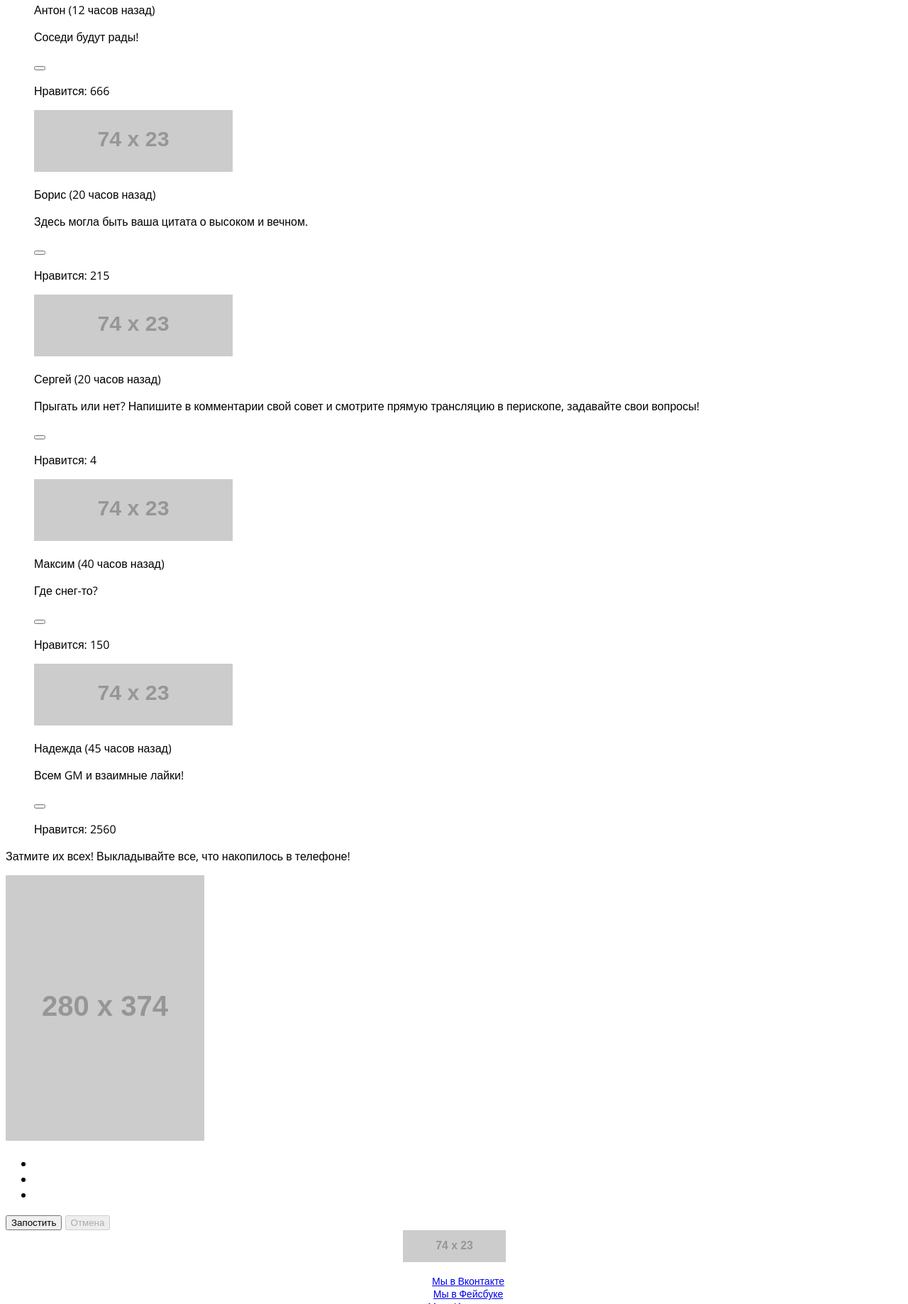
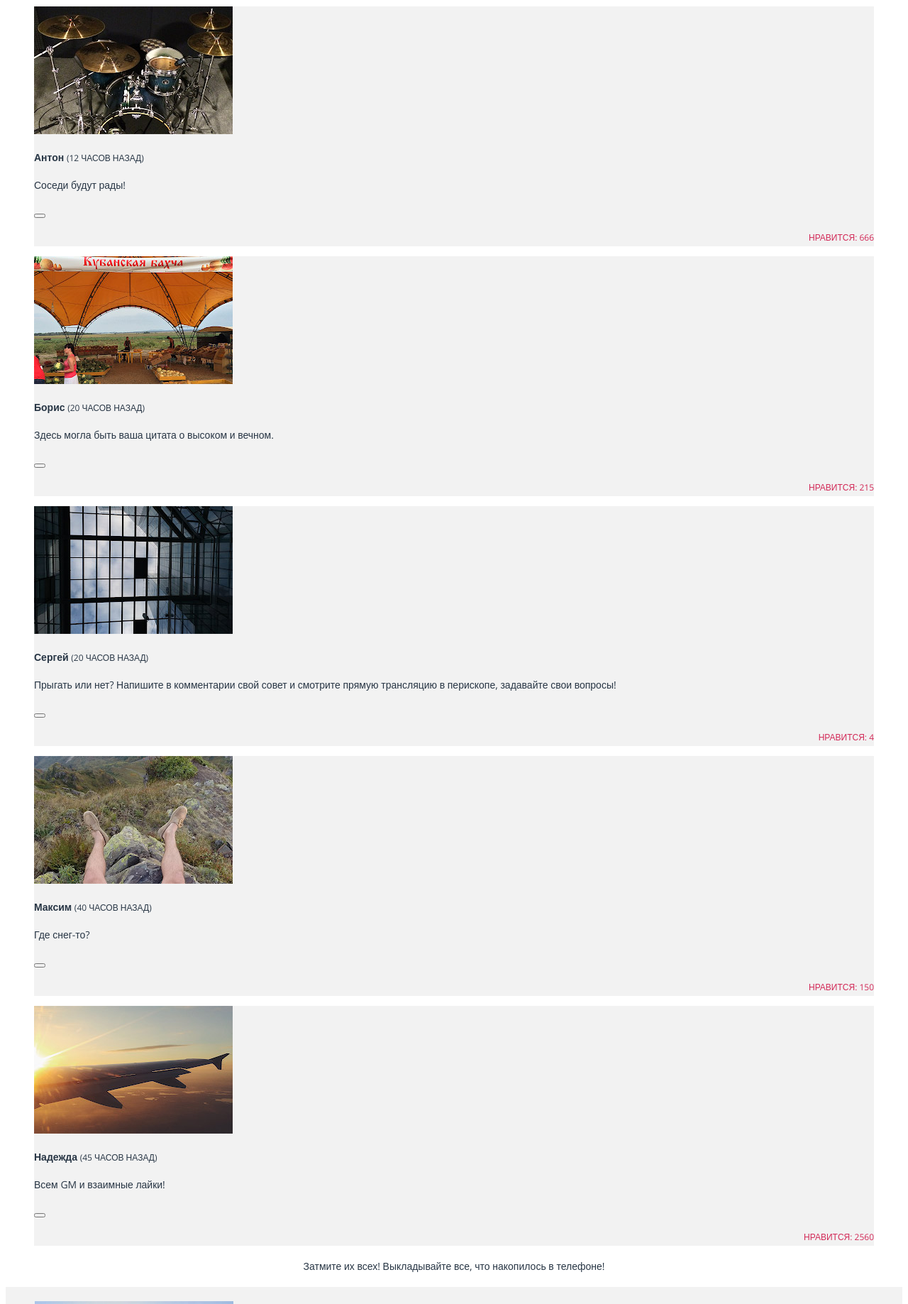
Before and after one commit to peterfeld/1391583-pink-20, a website: page source/photo.html in a window 1280 px wide. Shown: the part 963-2800 px from the top of the page at 71% size. Drawn offline with nearby package versions, Linux system fonts and the light colour scheme; files that its build step writes are made by us from their sources; placeholder pictures from the web are drawn by us.

Commit message:
Добавляет верстку страницы photo с препроцессорами

```diff
--- /dev/null
+++ b/source/less/editor.less
@@ -0,0 +1,25 @@
+.editor {
+  background-color: @basis-extra-grey;
+  padding: 20px 20px 20px 41px;
+}
+
+.editor__button {
+  font-weight: bold;
+  font-size: 18px;
+  line-height: 18px;
+  text-align: center;
+  color: @basis-red;
+  background-color: @basis-extra-grey;
+  border: 3px solid @basis-red;
+  border-radius: 30px;
+}
+
+.editor__button--disabled {
+  color: @basis-blue;
+  border-color: @basis-blue;
+  opacity: 0.1;
+}
+
+.editor__list {
+  list-style: none;
+}
--- /dev/null
+++ b/source/less/gallery.less
@@ -0,0 +1,34 @@
+.gallery__intro {
+  font-weight: normal;
+  font-size: 14px;
+  line-height: 30px;
+  text-align: center;
+  color: @basis-blue;
+}
+
+.gallery__item {
+  background-color: @basis-extra-grey;
+  font-size: 14px;
+  line-height: 24px;
+  color: @basis-blue;
+}
+
+.gallery__user {
+  font-weight: bold;
+  text-align: center;
+}
+
+.gallery__time {
+  font-weight: 300;
+  font-size: 12px;
+  line-height: 24px;
+  text-transform: uppercase;
+}
+
+.gallery__counter {
+  font-size: 12px;
+  line-height: 24px;
+  text-align: right;
+  text-transform: uppercase;
+  color: @basis-red;
+}
--- /dev/null
+++ b/source/less/page-main.less
@@ -0,0 +1,10 @@
+.page-main__title {
+  font-weight: 300;
+  font-size: 24px;
+  line-height: 33px;
+  text-align: center;
+  color: @basis-white;
+  background-image: url(../img/bg-back-mobile@1x.jpg);
+  background-color: @basis-blue;
+  background-repeat: no-repeat;
+}
--- a/source/less/style.less
+++ b/source/less/style.less
@@ -11,6 +11,10 @@
 @import url("price.less");
 @import url("contacts.less");
 
+@import url("page-main.less");
+@import url("gallery.less");
+@import url("editor.less");
+
 @import url("tender.less");
 @import url("record.less");
 @import url("contacts-form.less");
--- a/source/photo.html
+++ b/source/photo.html
@@ -9,7 +9,7 @@
   <body class="page__body">
     <header class="page-header">
       <a class="page-header__logo">
-        <img src="https://via.placeholder.com/74x23" width="74" height="23" alt="Пинк">
+        <img src="img/logo-pink-white-mobile.svg" width="74" height="23" alt="Пинк">
       </a>
       <nav class="main-nav">
         <button class="main-nav__toggle" type="button">
@@ -18,22 +18,22 @@
         <div class="main-nav__wrapper">
           <ul class="main-nav__list site-list">
             <li class="site-list__item site-list__item--active">
-              <a href="index.html">
+              <a class="site-list__link" href="index.html">
                 Главная
               </a>
             </li>
             <li class="site-list__item">
-              <a>
+              <a class="site-list__link">
                 Фотографии
               </a>
             </li>
             <li class="site-list__item">
-              <a href="form.html">
+              <a  class="site-list__link" href="form.html">
                 Конкурс
               </a>
             </li>
             <li class="site-list__item">
-              <a href="#">
+              <a class="site-list__link" href="#">
                 HTML academy
               </a>
             </li>
@@ -55,7 +55,7 @@
         <div class="gallery__list">
           <figure class="gallery__item gallery__item--day">
             <p class="gallery__img">
-              <img src="https://via.placeholder.com/74x23" width="320" height="137" alt="Фото пользователя Анна">
+              <img src="img/panorama-mobile@1x.jpg" width="320" height="137" alt="Фото пользователя Анна">
             </p>
             <figcaption>
               <span class="gallery__user">Анна</span>
@@ -72,7 +72,7 @@
           </figure>
           <figure class="gallery__item">
             <p class="gallery__img">
-              <img src="https://via.placeholder.com/74x23" width="280" height="180" alt="Фото пользователя Левон">
+              <img src="img/photo-car-mobile@1x.jpg" width="280" height="180" alt="Фото пользователя Левон">
             </p>
             <figcaption>
               <span class="gallery__user">Левон</span>
@@ -87,7 +87,7 @@
           </figure>
           <figure class="gallery__item">
             <p class="gallery__img">
-              <img src="https://via.placeholder.com/74x23" width="280" height="180" alt="Фото пользователя Антон">
+              <img src="img/photo-drumset-mobile@1x.jpg" width="280" height="180" alt="Фото пользователя Антон">
             </p>
             <figcaption>
               <span class="gallery__user">Антон</span>
@@ -101,7 +101,7 @@
           </figure>
           <figure class="gallery__item">
             <p class="gallery__img">
-              <img src="https://via.placeholder.com/74x23" width="280" height="180" alt="Фото пользователя Борис">
+              <img src="img/photo-fair-mobile@1x.jpg" width="280" height="180" alt="Фото пользователя Борис">
             </p>
             <figcaption>
               <span class="gallery__user">Борис</span>
@@ -116,7 +116,7 @@
           </figure>
           <figure class="gallery__item">
             <p class="gallery__img">
-              <img src="https://via.placeholder.com/74x23" width="280" height="180" alt="Фото пользователя Сергей">
+              <img src="img/photo-window-mobile@1x.jpg" width="280" height="180" alt="Фото пользователя Сергей">
             </p>
             <figcaption>
               <span class="gallery__user">Сергей</span>
@@ -133,7 +133,7 @@
           </figure>
           <figure class="gallery__item">
             <p class="gallery__img">
-              <img src="https://via.placeholder.com/74x23" width="280" height="180" alt="Фото пользователя Максим">
+              <img src="img/photo-pov-mobile@1x.jpg" width="280" height="180" alt="Фото пользователя Максим">
             </p>
             <figcaption>
               <span class="gallery__user">Максим</span>
@@ -147,7 +147,7 @@
           </figure>
           <figure class="gallery__item">
             <p class="gallery__img">
-              <img src="https://via.placeholder.com/74x23" width="280" height="180" alt="Фото пользователя Надежда">
+              <img src="img/photo-wing-mobile@1x.jpg" width="280" height="180" alt="Фото пользователя Надежда">
             </p>
             <figcaption>
               <span class="gallery__user">Надежда</span>
@@ -161,7 +161,7 @@
           </figure>
         </div>
 
-        <p>
+        <p class="gallery__intro">
           Затмите их всех!
           Выкладывайте все, что накопилось в
           телефоне!
@@ -170,7 +170,7 @@
 
       <section class="editor">
         <form action="https://echo.htmlacademy.ru" method="GET">
-          <img src="https://via.placeholder.com/280x374" width="280" height="374" alt="Ваше Фото">
+          <img src="img/photo-road-mobile@1x.jpg" width="280" height="374" alt="Ваше Фото">
 
           <ul class="editor__list">
             <li class="editor__item">
@@ -188,7 +188,7 @@
           </ul>
 
           <button type="submit" class="editor__button">Запостить</button>
-          <button type="button" disabled>Отмена</button>
+          <button type="button" class="editor__button editor__button--disabled" disabled>Отмена</button>
 
         </form>
       </section>
@@ -199,7 +199,7 @@
       <div class="page-footer__wrapper">
         <div class="page-footer__logo">
           <a href="#">
-            <img src="https://via.placeholder.com/74x23" width="145" height="40" alt="Пинк">
+            <img src="img/logo-pink-blue-mobile.svg" width="145" height="40" alt="Пинк">
           </a>
         </div>
         <div class="page-footer__social social">
```
